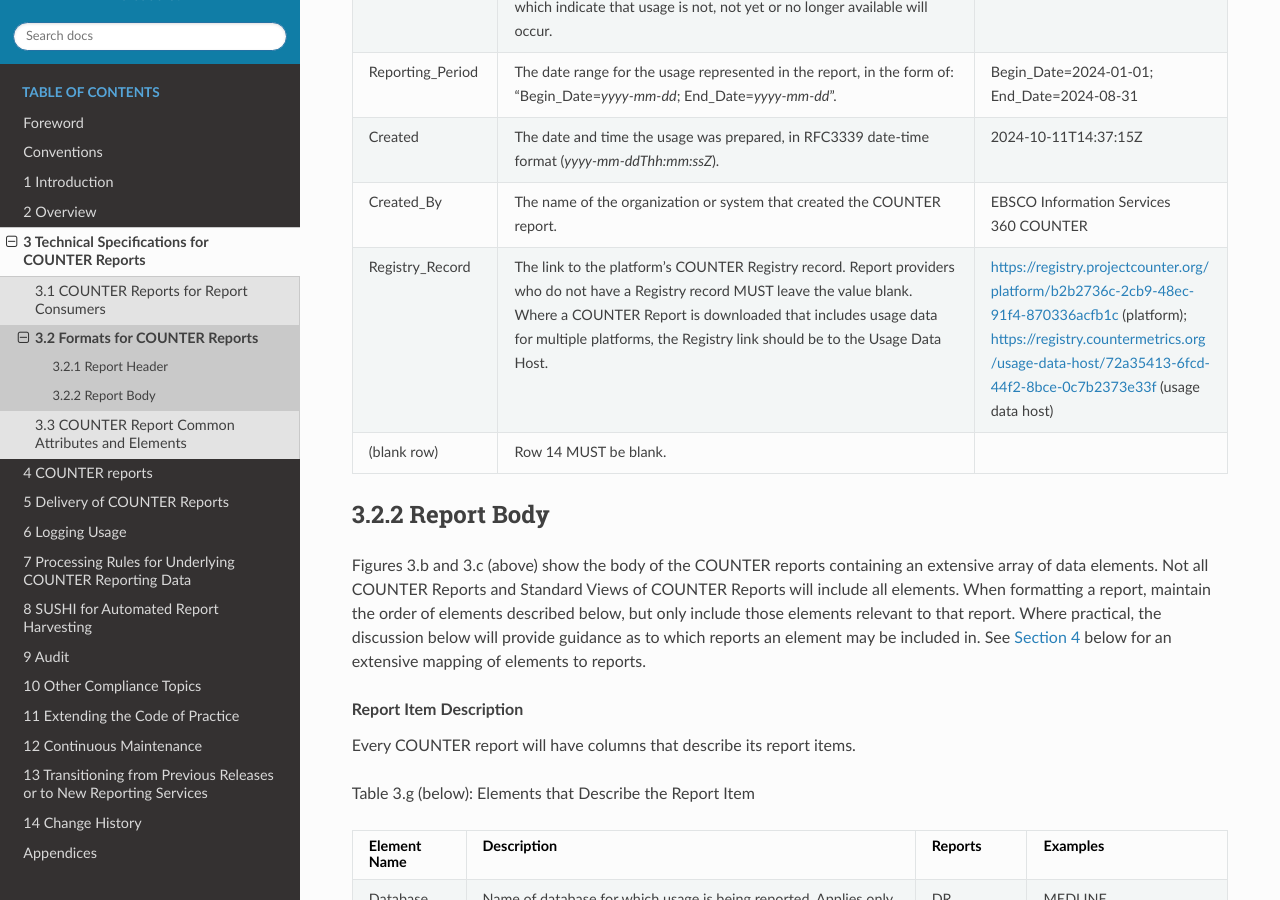
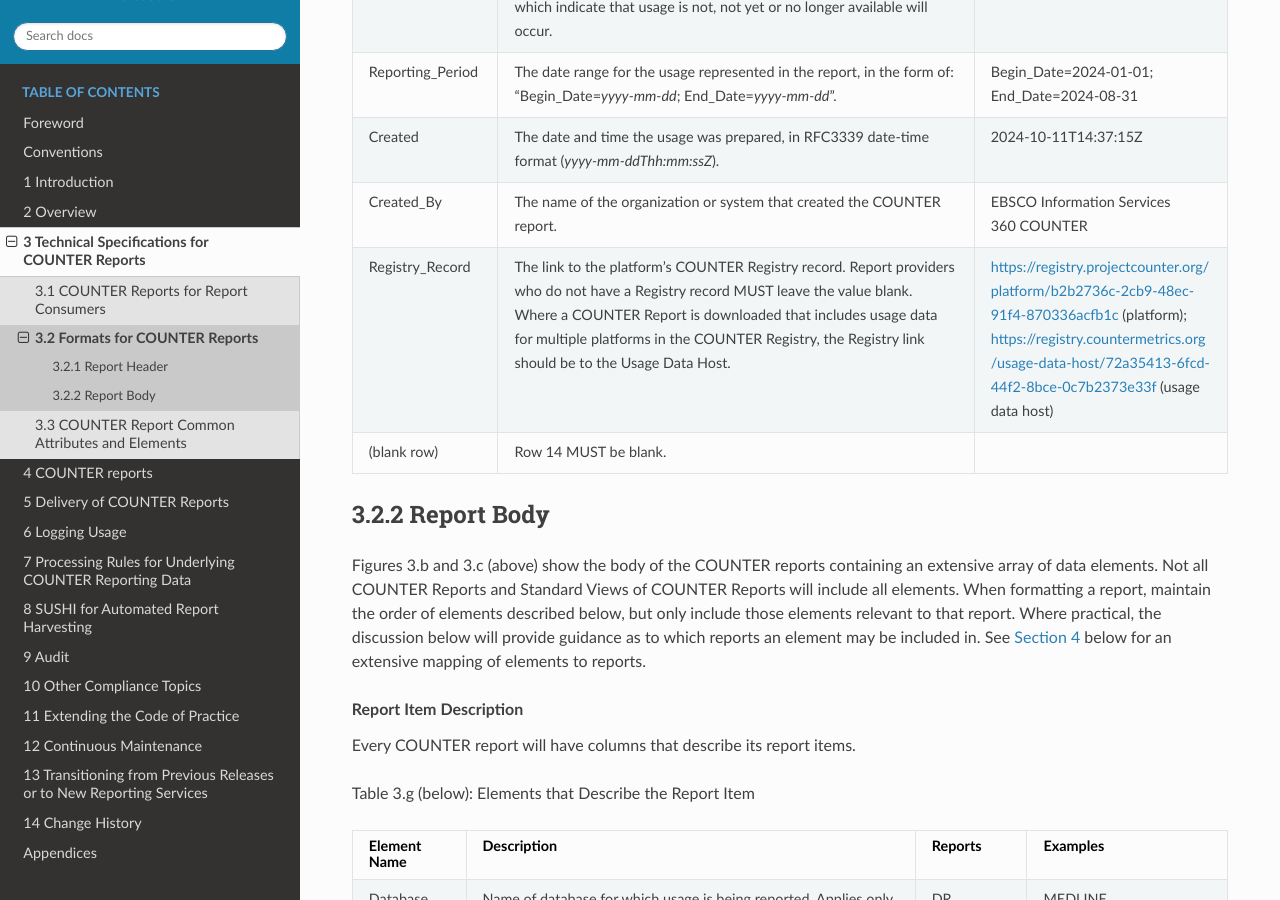
Before and after one commit to Project-Counter/cop5, a Sphinx documentation site: the page built from source/03-specifications/02-formats-for-counter-reports.rst, in a window 1280 px wide and 900 px high, scrolled down 3863 px. Built offline with Sphinx 7.4.7 and the Read the Docs theme 2.0.0, drawn with Linux system fonts in a browser that asks for light colours.

Commit message:
Update 02-formats-for-counter-reports.rst
Amended description to clarify that link to UDH applies where there are multiple platform records in the Registry

```diff
--- a/source/03-specifications/02-formats-for-counter-reports.rst
+++ b/source/03-specifications/02-formats-for-counter-reports.rst
@@ -123,7 +123,7 @@ Table 3.f (below): COUNTER Report Header Elements
        360 COUNTER
 
    * - Registry_Record
-     - The link to the platform's COUNTER Registry record. Report providers who do not have a Registry record MUST leave the value blank. Where a COUNTER Report is downloaded that includes usage data for multiple platforms, the Registry link should be to the Usage Data Host.
+     - The link to the platform's COUNTER Registry record. Report providers who do not have a Registry record MUST leave the value blank. Where a COUNTER Report is downloaded that includes usage data for multiple platforms in the COUNTER Registry, the Registry link should be to the Usage Data Host.
      - https://registry.projectcounter.org/platform/b2b2736c-2cb9-48ec-91f4-870336acfb1c (platform); https://registry.countermetrics.org/usage-data-host/72a35413-6fcd-44f2-8bce-0c7b2373e33f (usage data host)
 
    * - (blank row)
```
